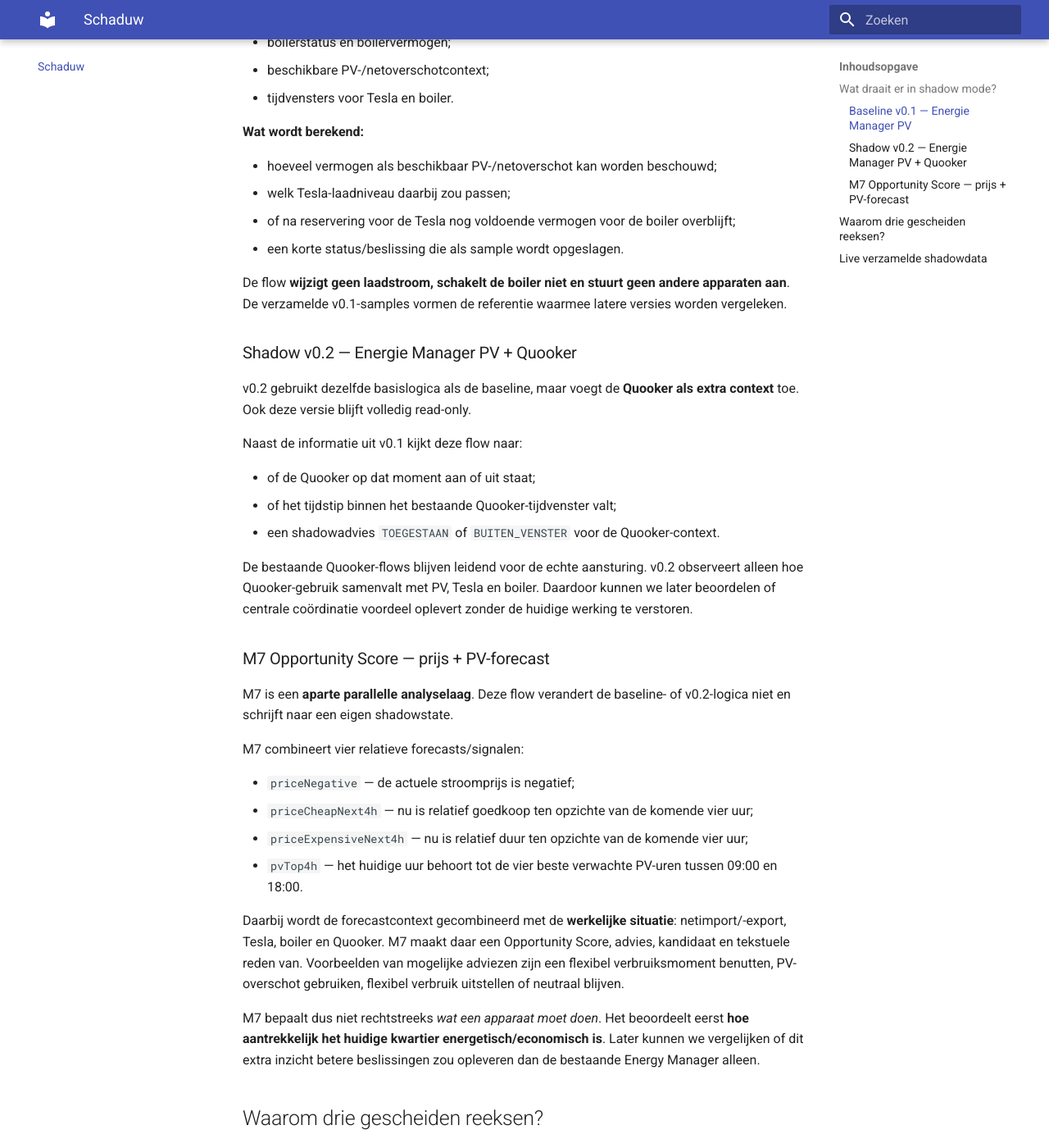
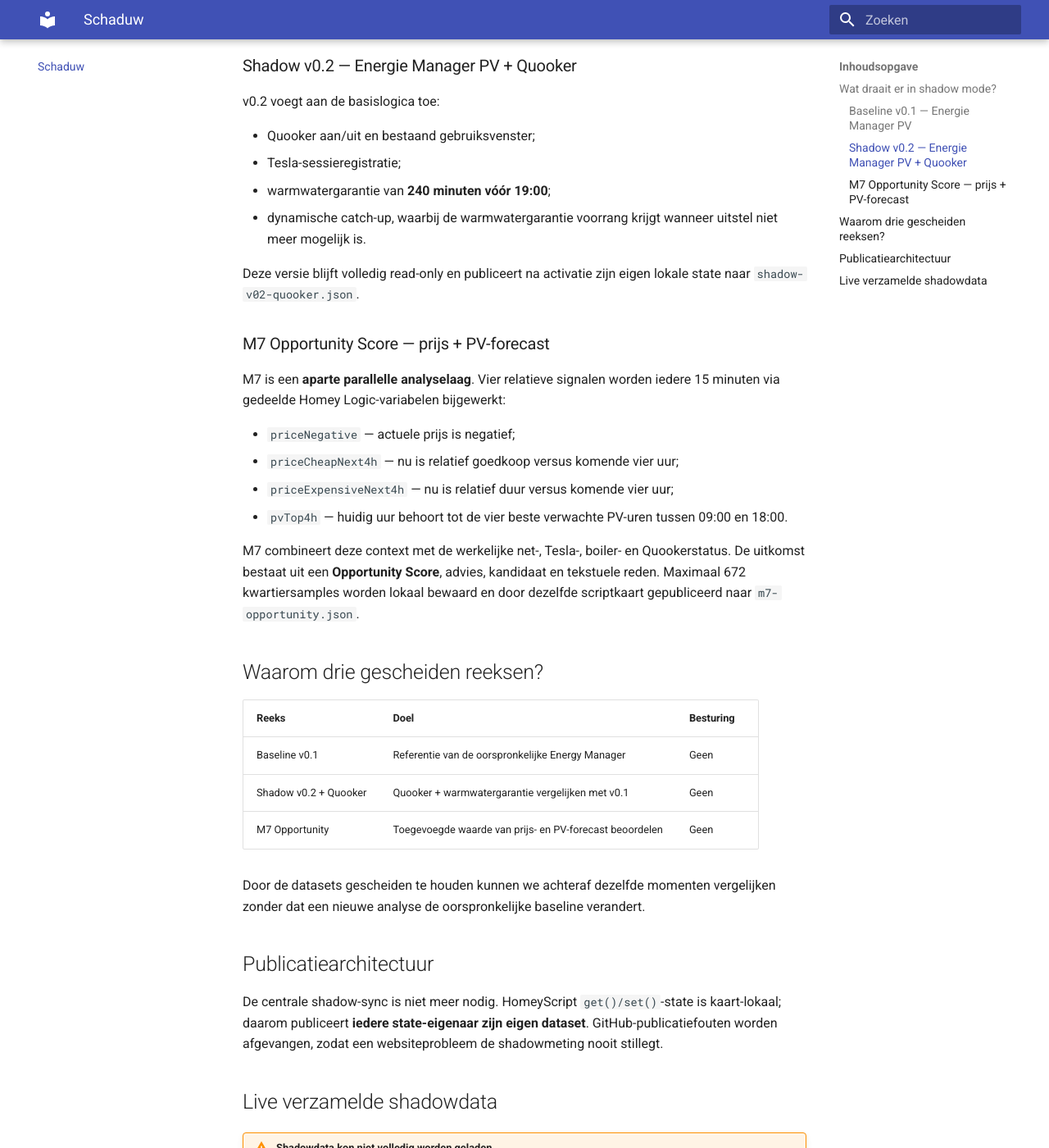
Before and after one commit to OnsKasteeltje/homey-energy-manual, an MkDocs documentation site: the page built from docs/shadow.md, in a window 1280 px wide and 1400 px high, scrolled down 578 px. Shown: the whole window at 82% size. Built offline with MkDocs 1.6.1 and Material for MkDocs 9.7.7, drawn with Linux system fonts in a browser that asks for light colours; some of the changed text lies outside the part shown.

Commit message:
feat: read shadow data from state-owner files

```diff
--- a/docs/shadow.md
+++ b/docs/shadow.md
@@ -6,63 +6,45 @@
 
 ### Baseline v0.1 — Energie Manager PV
 
-Dit is de **nulmeting** van de Energy Manager. De flow kijkt naar de actuele energietoestand van de woning en berekent op basis daarvan een advies voor flexibel verbruik, zonder iets te schakelen.
+Dit is de **nulmeting** van de Energy Manager. De flow kijkt naar P1/netvermogen, Tesla/Easee en boiler en berekent welk Tesla-laadniveau en welke boilerbeslissing bij het beschikbare PV-overschot zouden passen. Hij schakelt niets. Maximaal 720 twee-minutensamples worden lokaal bewaard.
 
-**Gebruikte informatie:**
-
-- P1/netvermogen: import of export;
-- actuele Tesla/Easee-status en laadvermogen;
-- boilerstatus en boilervermogen;
-- beschikbare PV-/netoverschotcontext;
-- tijdvensters voor Tesla en boiler.
-
-**Wat wordt berekend:**
-
-- hoeveel vermogen als beschikbaar PV-/netoverschot kan worden beschouwd;
-- welk Tesla-laadniveau daarbij zou passen;
-- of na reservering voor de Tesla nog voldoende vermogen voor de boiler overblijft;
-- een korte status/beslissing die als sample wordt opgeslagen.
-
-De flow **wijzigt geen laadstroom, schakelt de boiler niet en stuurt geen andere apparaten aan**. De verzamelde v0.1-samples vormen de referentie waarmee latere versies worden vergeleken.
+Dezelfde HomeyScript-kaart die deze samples bezit publiceert ongeveer iedere 15 minuten naar `shadow-baseline-v01.json`.
 
 ### Shadow v0.2 — Energie Manager PV + Quooker
 
-v0.2 gebruikt dezelfde basislogica als de baseline, maar voegt de **Quooker als extra context** toe. Ook deze versie blijft volledig read-only.
+v0.2 voegt aan de basislogica toe:
 
-Naast de informatie uit v0.1 kijkt deze flow naar:
+- Quooker aan/uit en bestaand gebruiksvenster;
+- Tesla-sessieregistratie;
+- warmwatergarantie van **240 minuten vóór 19:00**;
+- dynamische catch-up, waarbij de warmwatergarantie voorrang krijgt wanneer uitstel niet meer mogelijk is.
 
-- of de Quooker op dat moment aan of uit staat;
-- of het tijdstip binnen het bestaande Quooker-tijdvenster valt;
-- een shadowadvies `TOEGESTAAN` of `BUITEN_VENSTER` voor de Quooker-context.
-
-De bestaande Quooker-flows blijven leidend voor de echte aansturing. v0.2 observeert alleen hoe Quooker-gebruik samenvalt met PV, Tesla en boiler. Daardoor kunnen we later beoordelen of centrale coördinatie voordeel oplevert zonder de huidige werking te verstoren.
+Deze versie blijft volledig read-only en publiceert na activatie zijn eigen lokale state naar `shadow-v02-quooker.json`.
 
 ### M7 Opportunity Score — prijs + PV-forecast
 
-M7 is een **aparte parallelle analyselaag**. Deze flow verandert de baseline- of v0.2-logica niet en schrijft naar een eigen shadowstate.
+M7 is een **aparte parallelle analyselaag**. Vier relatieve signalen worden iedere 15 minuten via gedeelde Homey Logic-variabelen bijgewerkt:
 
-M7 combineert vier relatieve forecasts/signalen:
+- `priceNegative` — actuele prijs is negatief;
+- `priceCheapNext4h` — nu is relatief goedkoop versus komende vier uur;
+- `priceExpensiveNext4h` — nu is relatief duur versus komende vier uur;
+- `pvTop4h` — huidig uur behoort tot de vier beste verwachte PV-uren tussen 09:00 en 18:00.
 
-- `priceNegative` — de actuele stroomprijs is negatief;
-- `priceCheapNext4h` — nu is relatief goedkoop ten opzichte van de komende vier uur;
-- `priceExpensiveNext4h` — nu is relatief duur ten opzichte van de komende vier uur;
-- `pvTop4h` — het huidige uur behoort tot de vier beste verwachte PV-uren tussen 09:00 en 18:00.
-
-Daarbij wordt de forecastcontext gecombineerd met de **werkelijke situatie**: netimport/-export, Tesla, boiler en Quooker. M7 maakt daar een Opportunity Score, advies, kandidaat en tekstuele reden van. Voorbeelden van mogelijke adviezen zijn een flexibel verbruiksmoment benutten, PV-overschot gebruiken, flexibel verbruik uitstellen of neutraal blijven.
-
-M7 bepaalt dus niet rechtstreeks *wat een apparaat moet doen*. Het beoordeelt eerst **hoe aantrekkelijk het huidige kwartier energetisch/economisch is**. Later kunnen we vergelijken of dit extra inzicht betere beslissingen zou opleveren dan de bestaande Energy Manager alleen.
+M7 combineert deze context met de werkelijke net-, Tesla-, boiler- en Quookerstatus. De uitkomst bestaat uit een **Opportunity Score**, advies, kandidaat en tekstuele reden. Maximaal 672 kwartiersamples worden lokaal bewaard en door dezelfde scriptkaart gepubliceerd naar `m7-opportunity.json`.
 
 ## Waarom drie gescheiden reeksen?
-
-De drie datasets worden bewust gescheiden gehouden:
 
 | Reeks | Doel | Besturing |
 |---|---|---|
 | Baseline v0.1 | Referentie van de oorspronkelijke Energy Manager | Geen |
-| Shadow v0.2 + Quooker | Effect van Quooker-context vergelijken met v0.1 | Geen |
+| Shadow v0.2 + Quooker | Quooker + warmwatergarantie vergelijken met v0.1 | Geen |
 | M7 Opportunity | Toegevoegde waarde van prijs- en PV-forecast beoordelen | Geen |
 
-Hierdoor kunnen we achteraf dezelfde momenten naast elkaar leggen: **wat adviseerde de baseline, wat zou v0.2 hebben gedaan, wat vond M7 een aantrekkelijk moment en wat gebeurde er werkelijk?** Pas na voldoende vergelijking worden wijzigingen overwogen voor de actieve regelarchitectuur.
+Door de datasets gescheiden te houden kunnen we achteraf dezelfde momenten vergelijken zonder dat een nieuwe analyse de oorspronkelijke baseline verandert.
+
+## Publicatiearchitectuur
+
+De centrale shadow-sync is niet meer nodig. HomeyScript `get()/set()`-state is kaart-lokaal; daarom publiceert **iedere state-eigenaar zijn eigen dataset**. GitHub-publicatiefouten worden afgevangen, zodat een websiteprobleem de shadowmeting nooit stillegt.
 
 ## Live verzamelde shadowdata
 
@@ -73,36 +55,56 @@
 <script>
 (function () {
   const root = document.getElementById('shadow-monitor');
-  const DATA_URL = 'https://raw.githubusercontent.com/OnsKasteeltje/homey-energy-manual/main/docs/data/shadow-status.json';
+  const BASE = 'https://raw.githubusercontent.com/OnsKasteeltje/homey-energy-manual/main/docs/data/';
+  const URLs = {
+    status: BASE + 'homey-status.json',
+    baseline: BASE + 'shadow-baseline-v01.json',
+    v02: BASE + 'shadow-v02-quooker.json',
+    m7: BASE + 'm7-opportunity.json'
+  };
   const esc = v => String(v ?? '–').replace(/[&<>"']/g, c => ({'&':'&amp;','<':'&lt;','>':'&gt;','"':'&quot;',"'":'&#39;'}[c]));
   const fmt = ts => ts ? new Date(ts).toLocaleString('nl-NL') : '–';
-  const yesno = v => v ? 'ACTIEF' : 'INACTIEF';
+  async function get(url, optional=false) {
+    const r = await fetch(url + '?ts=' + Date.now(), {cache:'no-store'});
+    if (optional && r.status === 404) return null;
+    if (!r.ok) throw new Error(`${url.split('/').pop()}: HTTP ${r.status}`);
+    return r.json();
+  }
+  function enabledFrom(status, name, fallback) {
+    const f = (status?.flows || []).find(x => x.name === name);
+    return f ? !!f.enabled : !!fallback;
+  }
   function latestTable(x) {
     if (!x) return '<em>Nog geen sample.</em>';
     return '<table><tbody>' + Object.entries(x).filter(([k]) => k !== 'ts' && typeof x[k] !== 'object').map(([k,v]) => `<tr><th>${esc(k)}</th><td>${esc(v)}</td></tr>`).join('') + `<tr><th>tijd</th><td>${esc(fmt(x.ts))}</td></tr></tbody></table>`;
   }
   async function load() {
     try {
-      const r = await fetch(DATA_URL + '?ts=' + Date.now(), {cache:'no-store'});
-      if (!r.ok) throw new Error('HTTP ' + r.status);
-      const d = await r.json(), c = d.collection || {}, m = d.m7_opportunity?.latest || c.m7_opportunity?.latest || {};
-      const samples = d.m7_opportunity?.samples || [];
+      const [status, baseline, v02, m7] = await Promise.all([
+        get(URLs.status, true), get(URLs.baseline, true), get(URLs.v02, true), get(URLs.m7, true)
+      ]);
+      const bEnabled = enabledFrom(status, 'Energie Manager PV - Shadow Mode', baseline?.enabled);
+      const vEnabled = enabledFrom(status, 'Energie Manager PV - Shadow Mode v0.2 Quooker', v02?.enabled);
+      const mEnabled = enabledFrom(status, 'M7 - Opportunity Score - Shadow', m7?.enabled);
+      const latestTimes = [baseline?.generated_at, v02?.generated_at, m7?.generated_at].filter(Boolean).map(x => new Date(x).getTime()).filter(Number.isFinite);
+      const latestSync = latestTimes.length ? new Date(Math.max(...latestTimes)).toISOString() : null;
+      const ml = m7?.latest || null, samples = m7?.samples || [], ctx = ml?.context || null;
       root.innerHTML = `
-        <p><strong>Laatst gesynchroniseerd:</strong> ${esc(fmt(d.generated_at))}</p>
+        <p><strong>Laatste shadowpublicatie:</strong> ${esc(fmt(latestSync))}</p>
         <div class="grid cards" markdown="0">
-          <div class="card"><h3>Baseline v0.1</h3><p><strong>${esc(c.baseline_v01?.sample_count ?? 0)}</strong> samples · ${yesno(c.baseline_v01?.enabled)}</p></div>
-          <div class="card"><h3>Shadow v0.2 + Quooker</h3><p><strong>${esc(c.shadow_v02_quooker?.sample_count ?? 0)}</strong> samples · ${yesno(c.shadow_v02_quooker?.enabled)}</p></div>
-          <div class="card"><h3>M7 Opportunity</h3><p><strong>${esc(c.m7_opportunity?.sample_count ?? 0)}</strong> kwartiersamples · ${yesno(c.m7_opportunity?.enabled)}</p></div>
+          <div class="card"><h3>Baseline v0.1</h3><p><strong>${esc(baseline?.sample_count ?? 0)}</strong> samples · ${bEnabled?'ACTIEF':'INACTIEF'}</p><p><small>Bron: ${esc(fmt(baseline?.generated_at))}</small></p></div>
+          <div class="card"><h3>Shadow v0.2 + Quooker</h3><p><strong>${esc(v02?.sample_count ?? 0)}</strong> samples · ${vEnabled?'ACTIEF':'INACTIEF'}</p><p><small>Bron: ${esc(fmt(v02?.generated_at))}</small></p></div>
+          <div class="card"><h3>M7 Opportunity</h3><p><strong>${esc(m7?.sample_count ?? 0)}</strong> kwartiersamples · ${mEnabled?'ACTIEF':'INACTIEF'}</p><p><small>Bron: ${esc(fmt(m7?.generated_at))}</small></p></div>
         </div>
         <h2>Laatste M7-analyse</h2>
-        <table><tbody><tr><th>Opportunity score</th><td>${esc(m.score)}</td></tr><tr><th>Advies</th><td>${esc(m.advice)}</td></tr><tr><th>Kandidaat</th><td>${esc(m.candidate)}</td></tr><tr><th>Reden</th><td>${esc(m.reason)}</td></tr></tbody></table>
-        <h2>Actuele M7-context</h2>${latestTable(d.m7_context)}
-        <h2>Laatste baselinebeslissing</h2>${latestTable(c.baseline_v01?.latest)}
-        <h2>Laatste v0.2-beslissing</h2>${latestTable(c.shadow_v02_quooker?.latest)}
+        ${ml ? `<table><tbody><tr><th>Opportunity score</th><td>${esc(ml.score)}</td></tr><tr><th>Advies</th><td>${esc(ml.advice)}</td></tr><tr><th>Kandidaat</th><td>${esc(ml.candidate)}</td></tr><tr><th>Reden</th><td>${esc(ml.reason)}</td></tr></tbody></table>` : '<em>Nog geen M7-sample.</em>'}
+        <h2>Actuele M7-context</h2>${latestTable(ctx ? {...ctx, ts: ml?.ts} : null)}
+        <h2>Laatste baselinebeslissing</h2>${latestTable(baseline?.latest)}
+        <h2>Laatste v0.2-beslissing</h2>${latestTable(v02?.latest)}
         <h2>Recente M7-samples</h2>
-        ${samples.length ? `<div style="overflow:auto"><table><thead><tr><th>Tijd</th><th>Score</th><th>Advies</th><th>Kandidaat</th><th>Net</th><th>Reden</th></tr></thead><tbody>${samples.slice(-24).reverse().map(x => `<tr><td>${esc(fmt(x.ts))}</td><td>${esc(x.score)}</td><td>${esc(x.advice)}</td><td>${esc(x.candidate)}</td><td>${esc(x.actual?.exportW > 0 ? '-' + x.actual.exportW + ' W export' : (x.actual?.importW ?? '–') + ' W import')}</td><td>${esc(x.reason)}</td></tr>`).join('')}</tbody></table></div>` : '<em>Nog geen M7-samples gepubliceerd.</em>'}`;
+        ${samples.length ? `<div style="overflow:auto"><table><thead><tr><th>Tijd</th><th>Score</th><th>Advies</th><th>Kandidaat</th><th>Net</th><th>Reden</th></tr></thead><tbody>${samples.slice(-24).reverse().map(x => `<tr><td>${esc(fmt(x.ts))}</td><td>${esc(x.score)}</td><td>${esc(x.advice)}</td><td>${esc(x.candidate)}</td><td>${esc(x.actual?.exportW > 0 ? x.actual.exportW + ' W export' : (x.actual?.importW ?? '–') + ' W import')}</td><td>${esc(x.reason)}</td></tr>`).join('')}</tbody></table></div>` : '<em>Nog geen M7-samples gepubliceerd.</em>'}`;
     } catch (e) {
-      root.innerHTML = `<div class="admonition warning"><p class="admonition-title">Shadowdata nog niet beschikbaar</p><p>${esc(e.message)}. De dedicated Homey shadow-sync publiceert docs/data/shadow-status.json.</p></div>`;
+      root.innerHTML = `<div class="admonition warning"><p class="admonition-title">Shadowdata kon niet volledig worden geladen</p><p>${esc(e.message)}</p></div>`;
     }
   }
   load(); setInterval(load, 60000);
```
